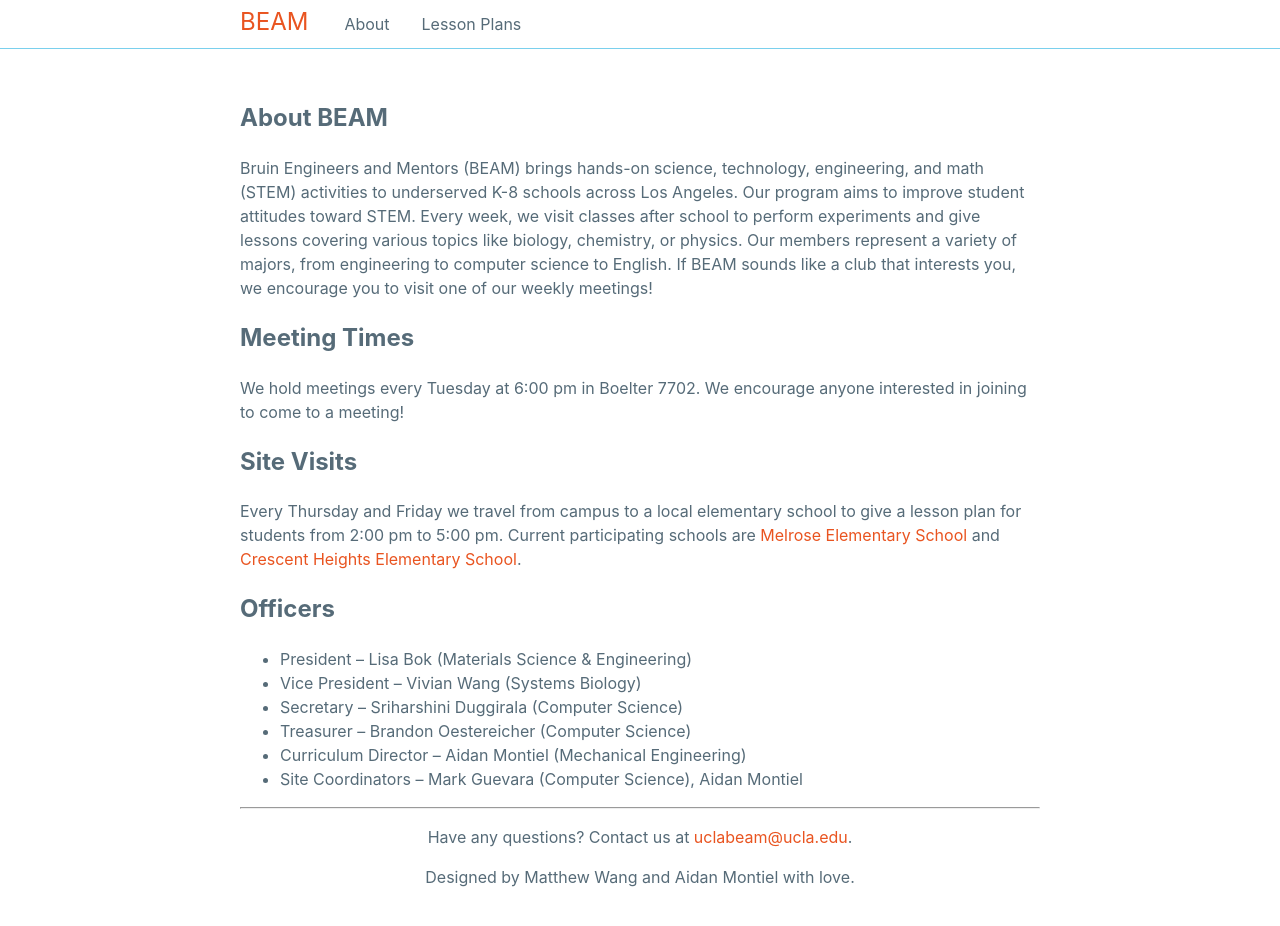
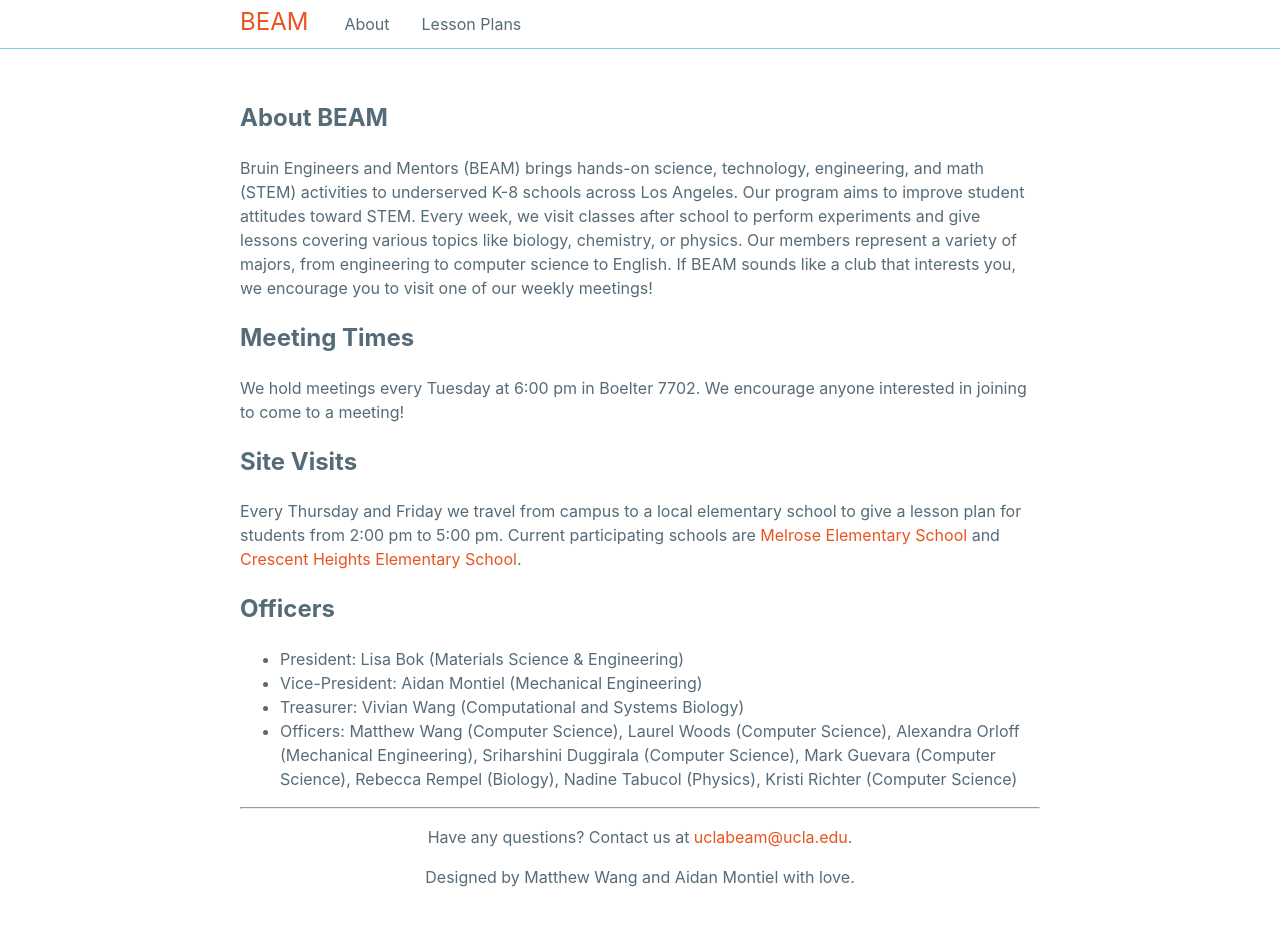
Before and after one commit to beam-ucla/beam-website, a Jekyll site: the page built from about.md, in a window 1280 px wide and 985 px high. Shown: the top 926 px of the window. Built offline with Jekyll 4.4.1, drawn with Linux system fonts in a browser that asks for light colours.

Commit message:
prepping for official site!

```diff
--- /dev/null
+++ b/CNAME
@@ -0,0 +1 @@
+beam.ucla.edu
--- a/about.md
+++ b/about.md
@@ -8,15 +8,16 @@
 Bruin Engineers and Mentors (BEAM) brings hands-on science, technology, engineering, and math (STEM) activities to underserved K-8 schools across Los Angeles. Our program aims to improve student attitudes toward STEM.  Every week, we visit classes after school to perform experiments and give lessons covering various topics like biology, chemistry, or physics. Our members represent a variety of majors, from engineering to computer science to English.  If BEAM sounds like a club that interests you, we encourage you to visit one of our weekly meetings!
 
 ## Meeting Times
+
 We hold meetings every Tuesday at 6:00 pm in Boelter 7702.  We encourage anyone interested in joining to come to a meeting!
 
 ## Site Visits
-Every Thursday and Friday we travel from campus to a local elementary school to give a lesson plan for students from 2:00 pm to 5:00 pm. Current participating schools are [Melrose Elementary School](https://redirect.viglink.com/?format=go&jsonp=vglnk_155053922444410&key=5229d68d9dbd9c51df83a3e2aa5d9234&libId=jsb30eah0102syag000DAojcgr0az&subId=8982&loc=https%3A%2F%2Fbeamucla.wordpress.com%2Fcontact%2F&v=1&out=https%3A%2F%2Fmelrose-lausd-ca.schoolloop.com%2F&ref=https%3A%2F%2Fbeamucla.wordpress.com%2F&title=More%20Info%20%E2%80%93%20BEAM&txt=Melrose%20Elementary%20School) and [Crescent Heights Elementary School](https://redirect.viglink.com/?format=go&jsonp=vglnk_155053923632211&key=5229d68d9dbd9c51df83a3e2aa5d9234&libId=jsb30eah0102syag000DAojcgr0az&subId=8982&loc=https%3A%2F%2Fbeamucla.wordpress.com%2Fcontact%2F&v=1&out=https%3A%2F%2Fcrescentheightsmagnet-lausd-ca.schoolloop.com%2F&ref=https%3A%2F%2Fbeamucla.wordpress.com%2F&title=More%20Info%20%E2%80%93%20BEAM&txt=Crescent%20Heights%20Elementary%20School).
+
+Every Thursday and Friday we travel from campus to a local elementary school to give a lesson plan for students from 2:00 pm to 5:00 pm. Current participating schools are [Melrose Elementary School](https://melrose-lausd-ca.schoolloop.com/) and [Crescent Heights Elementary School](https://crescentheightsmagnet-lausd-ca.schoolloop.com/).
 
 ## Officers
-* President – Lisa Bok (Materials Science & Engineering)
-* Vice President – Vivian Wang (Systems Biology)
-* Secretary – Sriharshini Duggirala (Computer Science)
-* Treasurer – Brandon Oestereicher (Computer Science)
-* Curriculum Director – Aidan Montiel (Mechanical Engineering)
-* Site Coordinators – Mark Guevara (Computer Science), Aidan Montiel
+
+* President: Lisa Bok (Materials Science & Engineering)
+* Vice-President: Aidan Montiel (Mechanical Engineering)
+* Treasurer: Vivian Wang (Computational and Systems Biology)
+* Officers: Matthew Wang (Computer Science), Laurel Woods (Computer Science), Alexandra Orloff (Mechanical Engineering), Sriharshini Duggirala (Computer Science), Mark Guevara (Computer Science), Rebecca Rempel (Biology), Nadine Tabucol (Physics), Kristi Richter (Computer Science)
```
